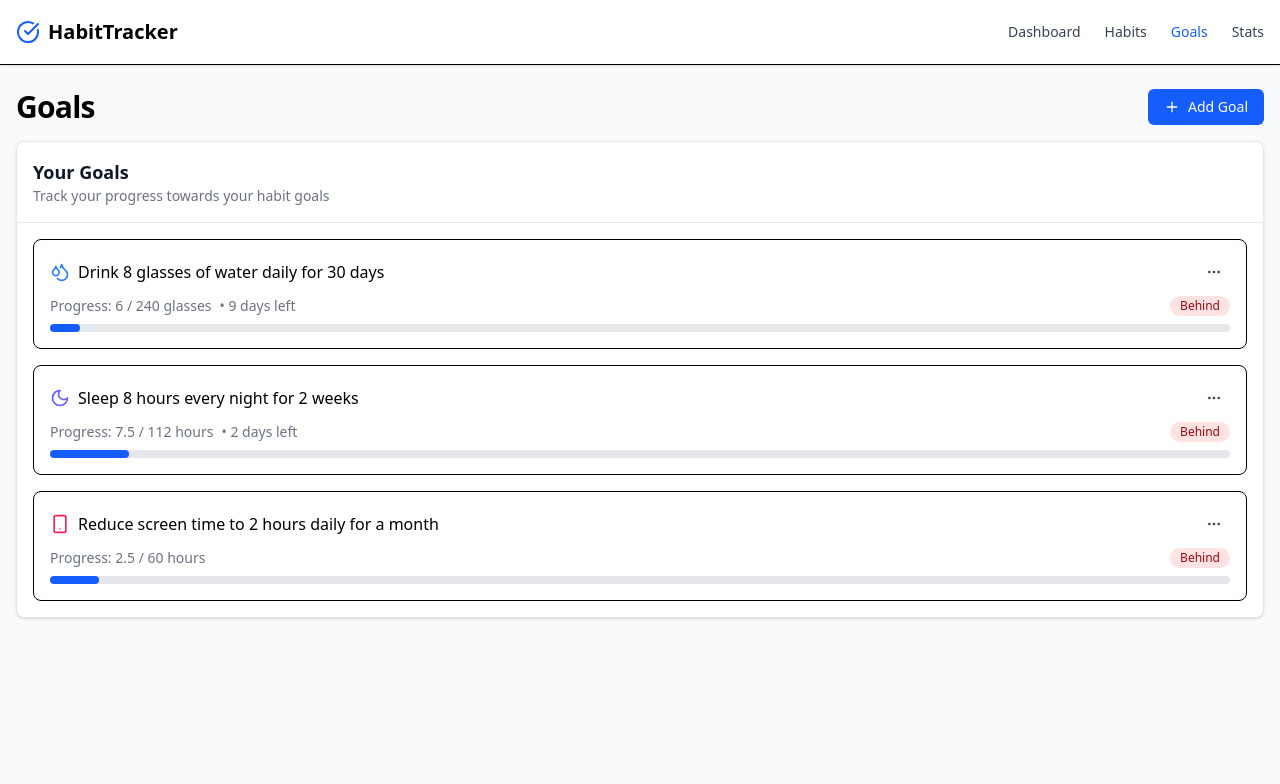
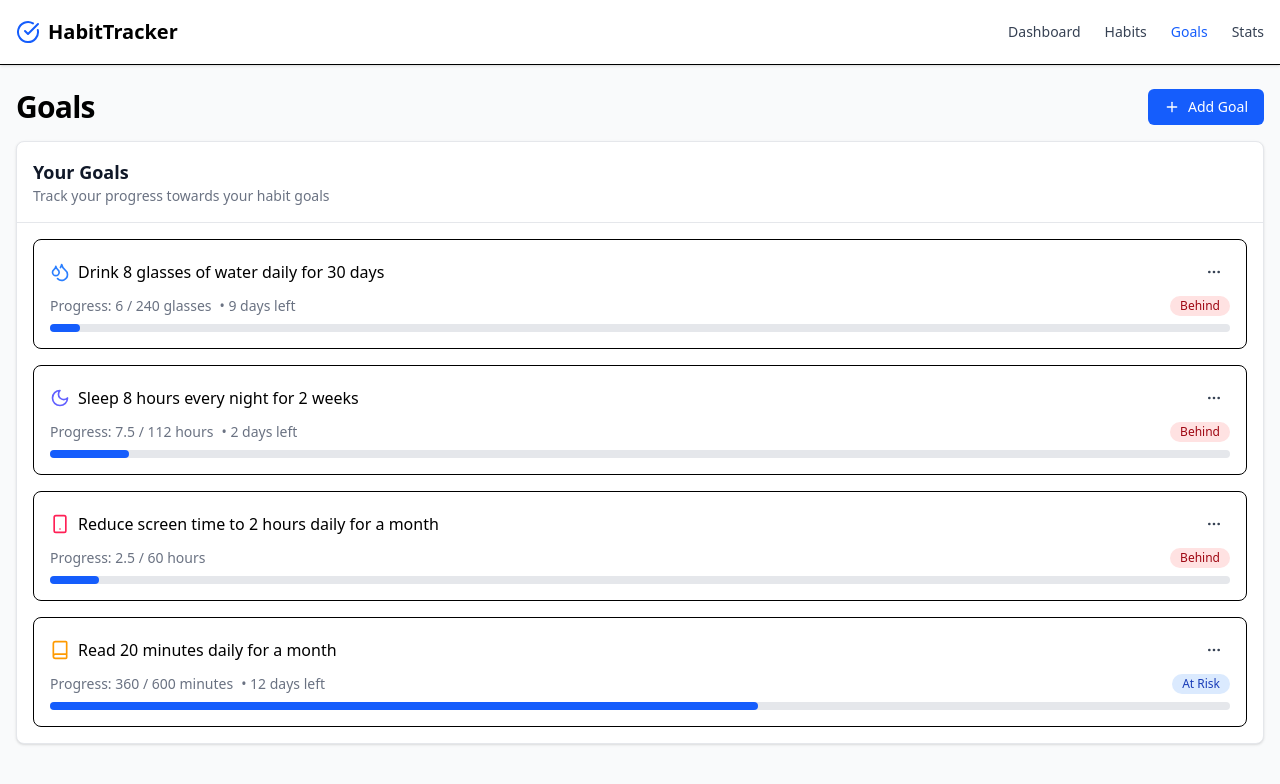
Before and after one commit to SarthakBhandari01/habit-tracker-assignment, a Next.js app: page / in a window 1280 px wide. Both pictures are taken after a click on the button "Goals". Shown: the top 784 px of the page. Built offline with nearby package versions, Linux system fonts and the light colour scheme.

Commit message:
eslint fixes

```diff
--- a/src/habit-tracker.tsx
+++ b/src/habit-tracker.tsx
@@ -137,6 +137,17 @@ const initialGoals: Goal[] = [
     status: "at-risk",
     linkedHabitIds: ["3"],
     unit: "hours",
+  },
+  {
+    id: "5",
+    name: "Read 20 minutes daily for a month",
+    icon: <Book className="h-5 w-5 text-amber-500" />,
+    target: 600, // 20 minutes × 30 days
+    progress: 360,
+    daysLeft: 12,
+    status: "on-track",
+    linkedHabitIds: [],
+    unit: "minutes",
   },
 ];
 
```
